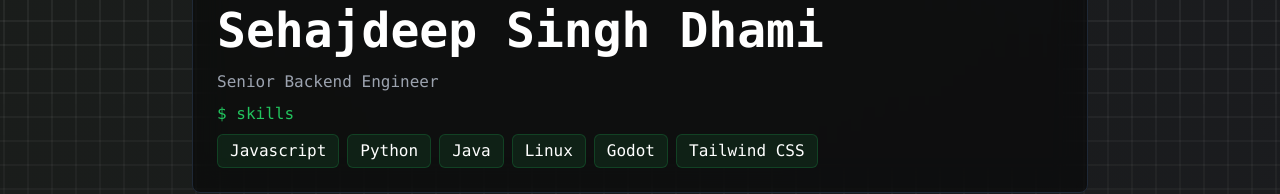
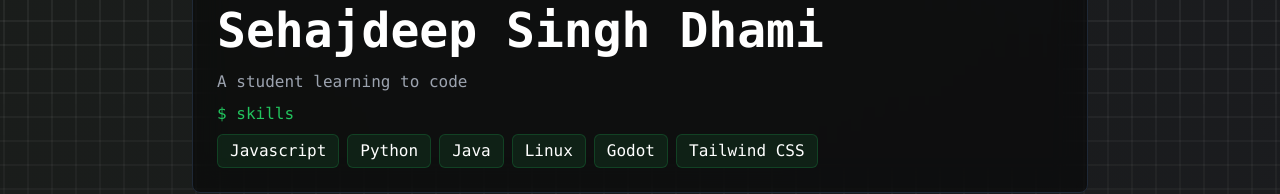
Before and after one commit to thedhamibro/thedhamibro.github.io, a Next.js app: page / in a window 1280 px wide. Shown: the part 343-537 px from the top of the page. Built offline with nearby package versions, Linux system fonts and the light colour scheme.

Commit message:
Update HeroSection.tsx

```diff
--- a/app/components/HeroSection.tsx
+++ b/app/components/HeroSection.tsx
@@ -25,7 +25,7 @@ export default function HeroSection() {
 					<div className="font-mono">
 						<p className="text-green-500">$ whoami</p>
 						<h1 className="text-4xl md:text-5xl font-bold mt-2 mb-4">Sehajdeep Singh Dhami</h1>
-						<p className="text-gray-400 mb-2">Senior Backend Engineer</p>
+						<p className="text-gray-400 mb-2">A student learning to code</p>
 						<p className="text-green-500">$ skills</p>
 						<div className="flex flex-wrap gap-2 mt-2">
 							<span className="px-3 py-1 bg-green-500/10 rounded-md border border-green-500/20">Javascript</span>
```
